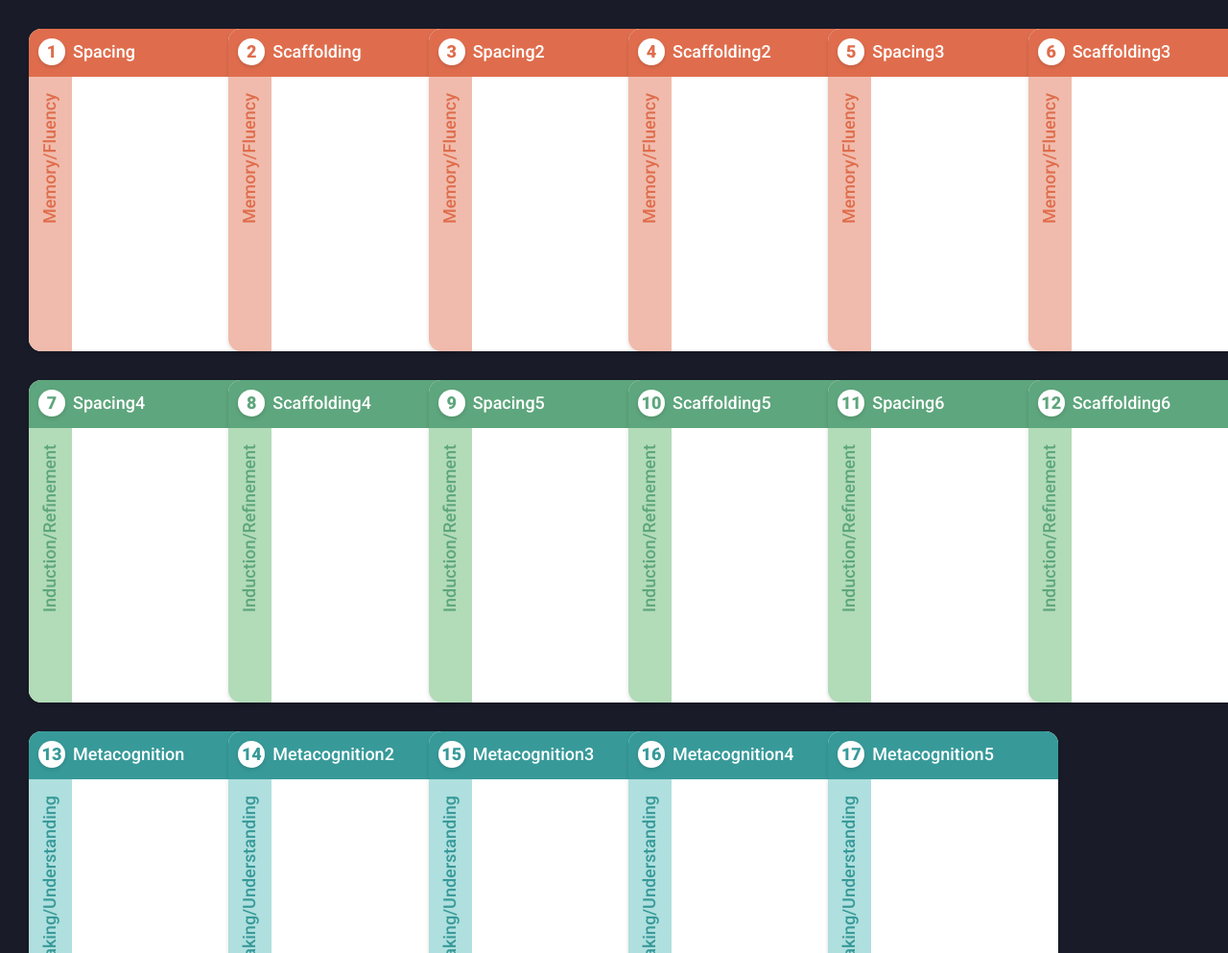
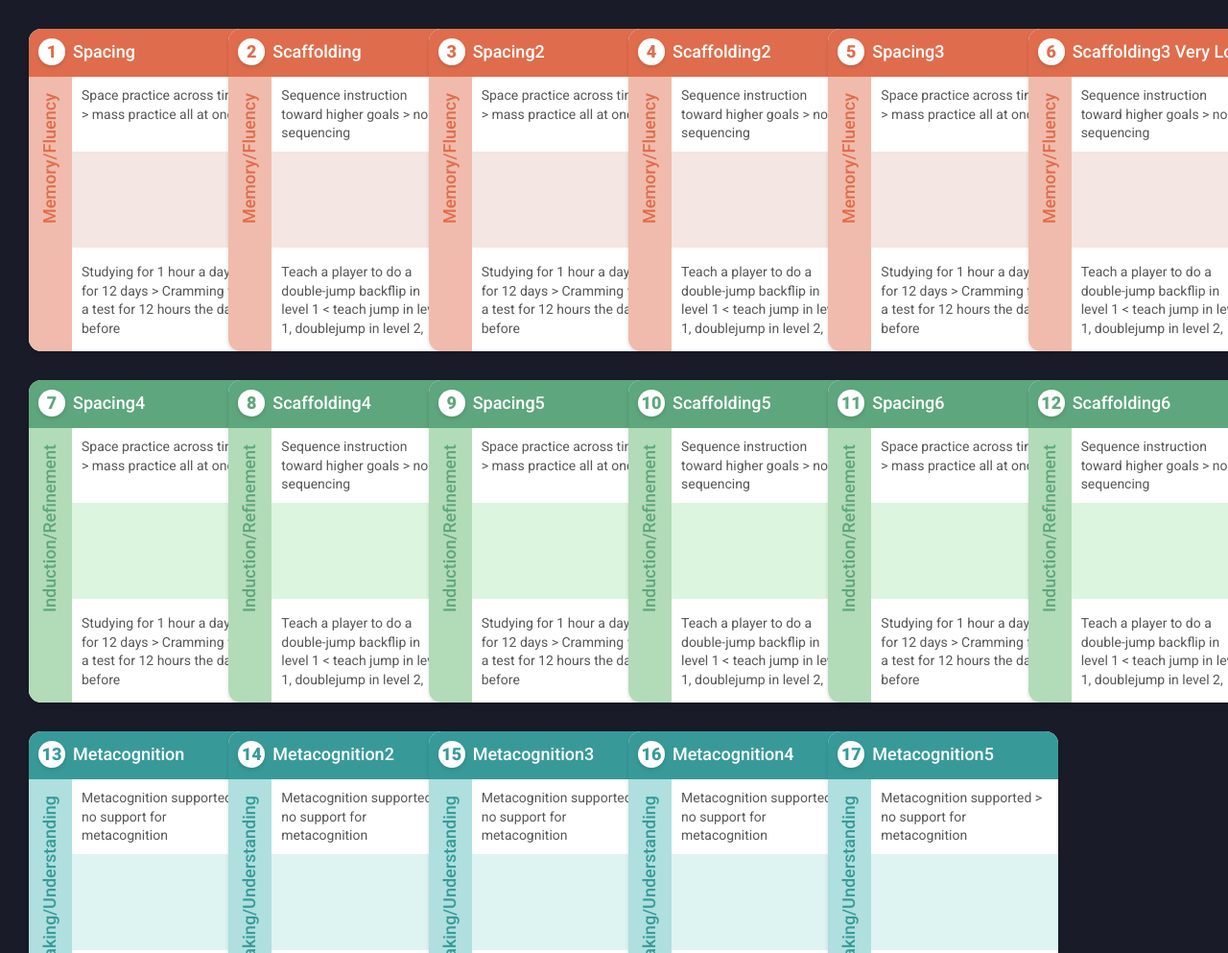
Before and after one commit to mqo00/interactive-principles, a React app: page / in a window 1280 px wide. Shown: the top 993 px of the page at 96% size. Built offline with nearby package versions, Linux system fonts and the light colour scheme.

Commit message:
card styling

```diff
--- a/src/components/App.js
+++ b/src/components/App.js
@@ -16,7 +16,14 @@ export default class App extends Component {
 
                     {principles.map( card => (
                         <div key={card.id} className={'col-xs-12 col-sm-4 col-md-3 col-xl-2'}>
-                            <Card id={card.id} category={card.categoryId} categoryName={card.category} title={card.principle}/>
+                            <Card
+                                id={card.id}
+                                category={card.categoryId}
+                                categoryName={card.category}
+                                title={card.principle}
+                                comparison={card.subtitle}
+                                example={card.examples}
+                            />
                         </div>
                     ))}
 
--- a/src/components/Card.js
+++ b/src/components/Card.js
@@ -26,6 +26,13 @@ class Card extends React.Component {
                         <div className={'card__face--front__category__text'}>{this.props.categoryName}</div>
                     </div>
                     <div className={'card__face--front__body'}>
+                        <div className={'card__face--front__body__comparison'}>
+                            {this.props.comparison}
+                        </div>
+                        <div className={'card__face--front__body__image'}></div>
+                        <div className={'card__face--front__body__example'}>
+                            {this.props.example}
+                        </div>
 
                     </div>
                 </div>
@@ -76,7 +83,9 @@ Card.propTypes = {
     id: PropTypes.any,
     category: PropTypes.any,
     categoryName: PropTypes.any,
-    title: PropTypes.any
+    title: PropTypes.any,
+    comparison: PropTypes.any,
+    example: PropTypes.any,
 };
 
 export default Card;
--- a/src/principles.json
+++ b/src/principles.json
@@ -56,7 +56,7 @@
   },
   {
     "id": 6,
-    "principle": "Scaffolding3",
+    "principle": "Scaffolding3 Very Long Title OMG",
     "subtitle": "Sequence instruction toward higher goals > no sequencing",
     "categoryId": 1,
     "category": "Memory/Fluency",
--- a/src/styles/_card.scss
+++ b/src/styles/_card.scss
@@ -7,6 +7,10 @@ $card-corner: 13px;
 $number-width: 28px;
 $cat-width: 45px;
 $header-height: 50px;
+$body-height: $card-height - $header-height;
+$compare-section-height: $body-height * .25;
+$img-section-height: $body-height * .35;
+$example-section-height: $body-height * .3;
 
 .principle-title {
   color: $text--white;
@@ -37,6 +41,7 @@ $header-height: 50px;
 }
 
 .card {
+  font-family: $font-stack;
   height: $card-height;
   min-height: $card-height;
   width: $card-width;
@@ -64,11 +69,11 @@ $header-height: 50px;
         .principle-title {
           display: inline-block;
           width: calc(100% - #{$number-width} - #{$space-between-num-and-title});
-          overflow: hidden;
-          text-overflow: ellipsis;
+          @extend %text-overflow-ellipsis;
           text-align: left;
           max-height: 30px;
           margin-left: ($number-width + $space-between-num-and-title);
+          white-space: nowrap!important;
         }
 
         .principle-number {
@@ -78,6 +83,7 @@ $header-height: 50px;
       }
 
       &__category {
+        display: flex;
         width: $cat-width;
         height: ($card-height - $header-height);
         border-radius: 0 0 0 $card-corner;
@@ -105,6 +111,49 @@ $header-height: 50px;
 
       &__body {
         width: calc(100% - #{$cat-width});
+        height: $body-height;
+        display: -ms-flexbox;
+        display: flex;
+        -ms-flex-wrap: wrap;
+        flex-wrap: wrap;
+        float: right;
+        position: absolute;
+        top: $header-height;
+        left: $cat-width;
+        overflow: hidden;
+
+        %display-props {
+          display: inline-block;
+          width: 100%;
+          min-width: 100%;
+          margin: 0;
+          font-size: 14px;
+          color: $text--card;
+          padding: 10px;
+          line-height: 1.4;
+          font-weight: 400;
+          @extend %text-overflow-ellipsis;
+        }
+
+        &__comparison {
+          height: $compare-section-height;
+          @extend %display-props;
+        }
+
+        &__image {
+          height: $img-section-height;
+          margin: -10px 0!important;
+          @extend %display-props;
+          @include bg-light();
+        }
+
+        &__example {
+          height: $example-section-height;
+          max-height: $example-section-height;
+          border-radius: 0 0 $card-corner 0;
+          @extend %display-props;
+        }
+
       }
     }
 
--- a/src/styles/_vars.scss
+++ b/src/styles/_vars.scss
@@ -4,6 +4,7 @@ $font-stack: 'Roboto',"Segoe UI","Helvetica Neue",-apple-system,BlinkMacSystemFo
 //color
 $card-bg: #fff;
 $text--white: #fff;
+$text--card: #585858;
 
 $cat1--dark: #DF6D4D;
 $cat1--mid: #F0BBAC;
@@ -17,3 +18,9 @@ $cat3--light: #DEF4F3;
 
 //spacing
 $space-between-cards: 30px;
+
+%text-overflow-ellipsis {
+  white-space: pre-line;
+  overflow: hidden;
+  text-overflow: ellipsis;
+}
```
